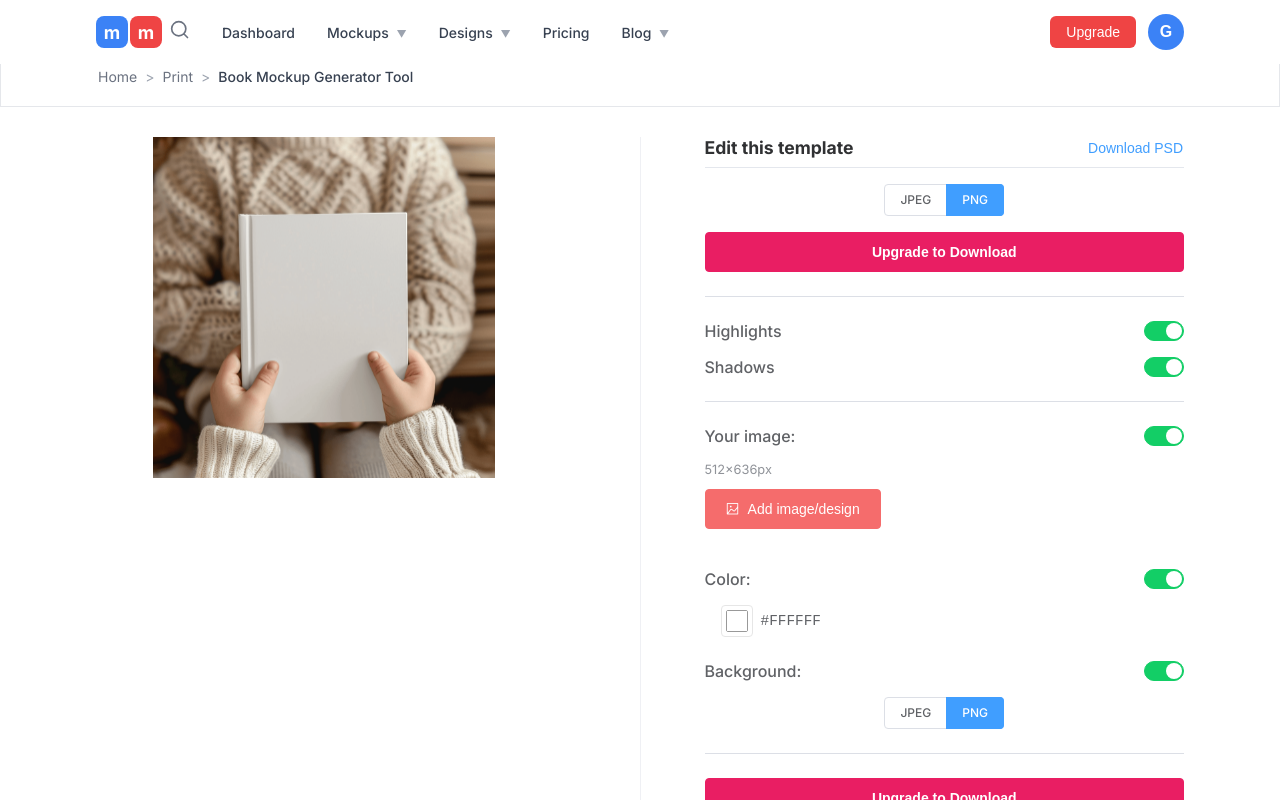
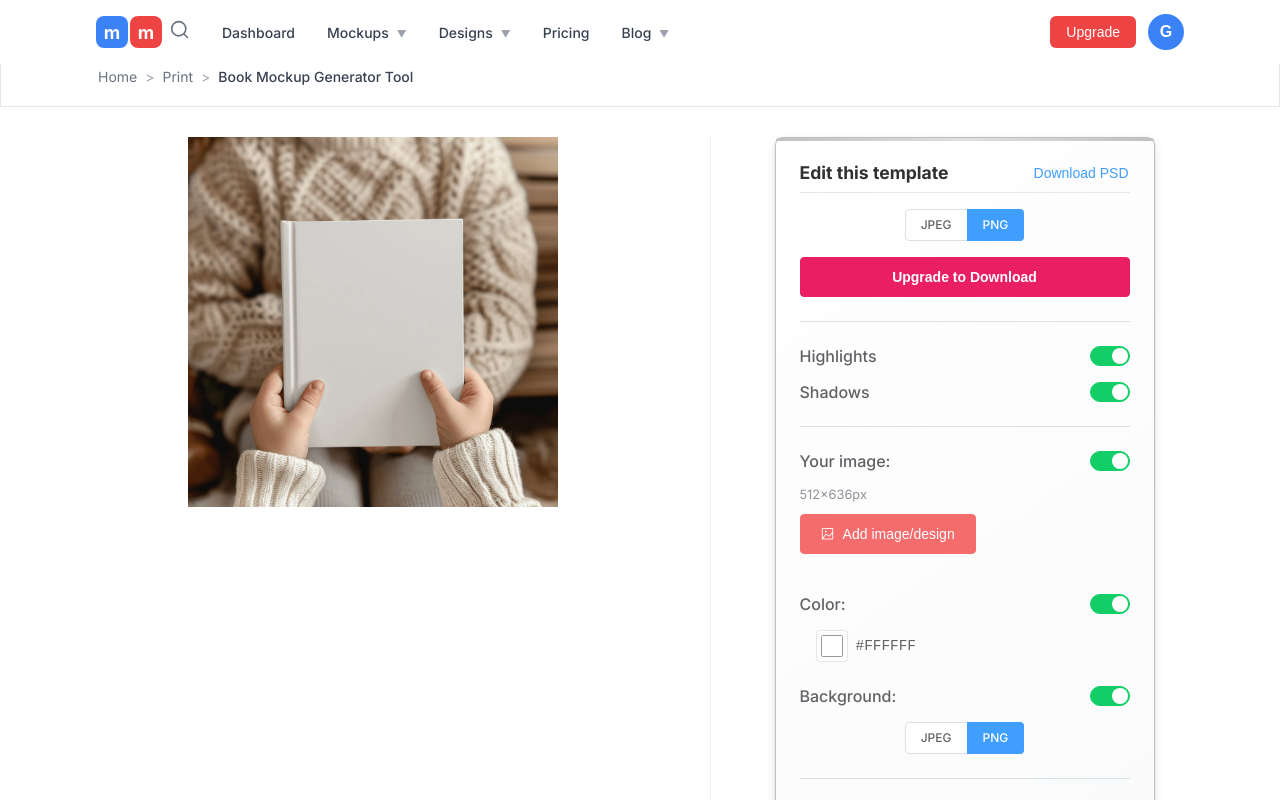
Before and after one commit to dis625406542/bookmockupgenerator, a Vue app in the folder web-ui/: page / in a window 1280 px wide. Shown: the top 800 px of the page. Built offline with nearby package versions, Linux system fonts and the light colour scheme; the HTML template or start-up script is replaced by a standard one.

Commit message:
生成器修改

```diff
--- a/web-ui/src/views/Home.vue
+++ b/web-ui/src/views/Home.vue
@@ -1065,8 +1065,30 @@ export default {
 
 /* 控制面板特定样式 */
 .control-panel {
-  max-width: 480px;
+  max-width: 380px; /* 从480px改为380px，更窄 */
   flex-shrink: 0;
+  /* 重新定义所有被覆盖的属性 */
+  border: 1px solid #c0c0c0 !important; /* 银色边框 */
+  border-radius: 8px !important; /* 圆角 */
+  background: linear-gradient(145deg, #ffffff, #f8f9fa) !important; /* 渐变背景 */
+  box-shadow:
+    0 4px 12px rgba(0, 0, 0, 0.08),
+    0 1px 3px rgba(0, 0, 0, 0.12),
+    inset 0 1px 0 rgba(255, 255, 255, 0.8) !important; /* 阴影效果 */
+  padding: 1.5rem !important; /* 内边距 */
+  position: relative; /* 为伪元素定位 */
+}
+
+/* 新增：控制面板顶部装饰条 */
+.control-panel::before {
+  content: '';
+  position: absolute;
+  top: 0;
+  left: 0;
+  right: 0;
+  height: 3px;
+  background: linear-gradient(90deg, #c0c0c0, #e0e0e0, #c0c0c0);
+  border-radius: 8px 8px 0 0;
 }
 
 /* 结果面板特定样式 */
```
